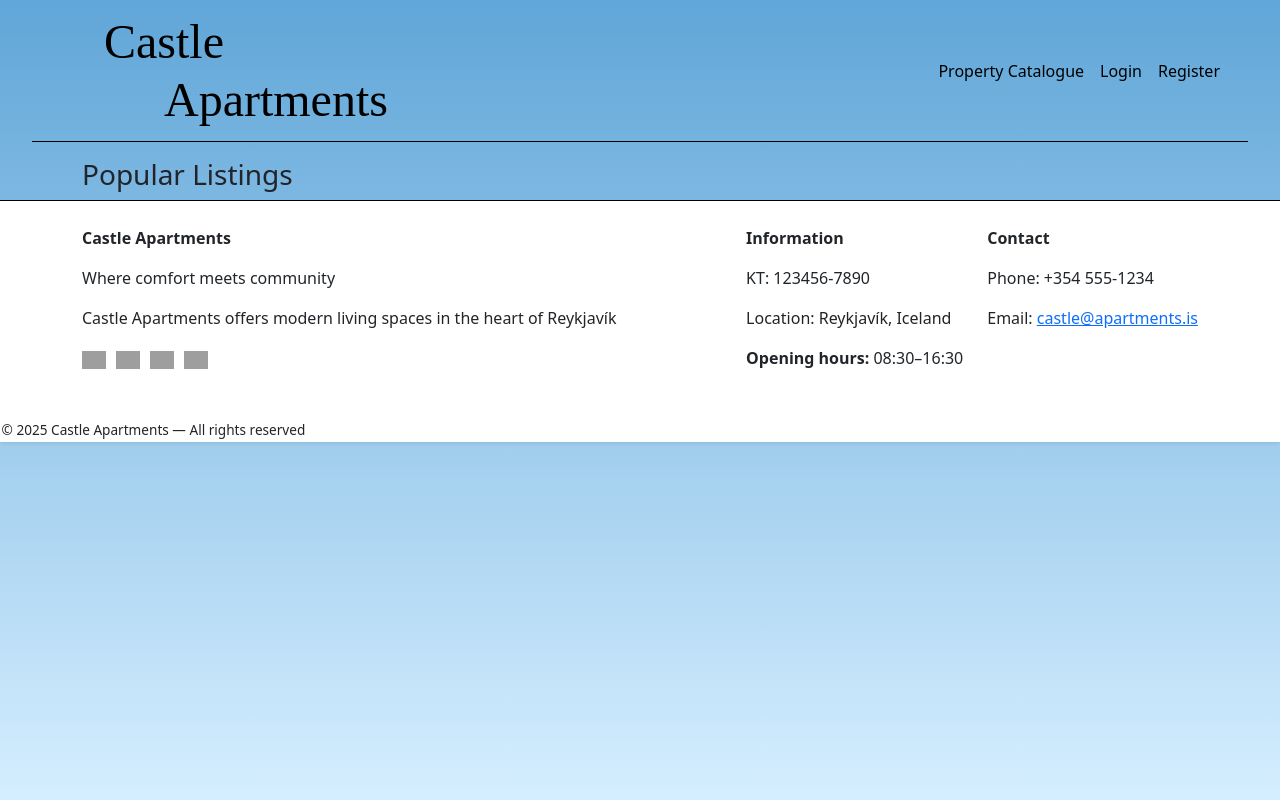
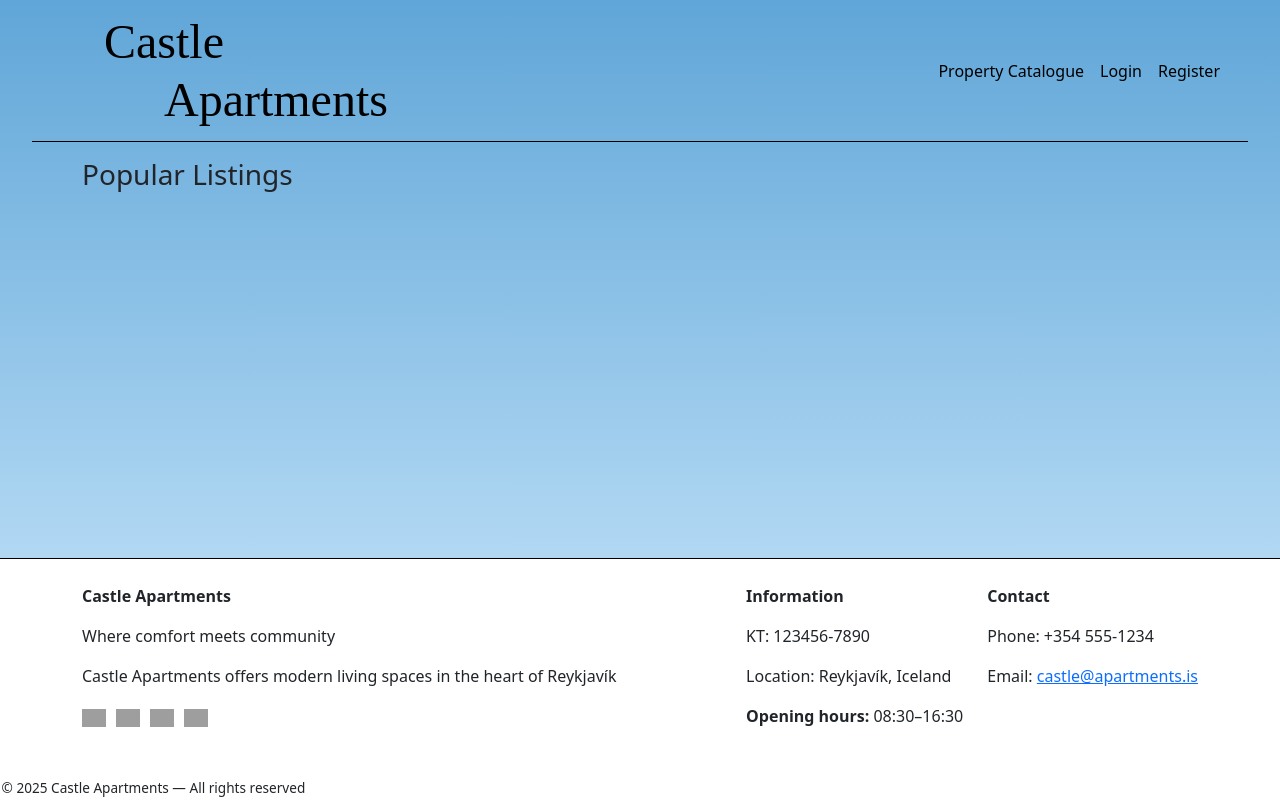
Before and after one commit to CoreMaker94/CastleApartments, a Django app: template templates/home.html in a window 1280 px wide. Run offline with Django 3.2, Linux system fonts and the light colour scheme; the template is opened without the code that fills it, so the values that code supplies are empty; grey boxes are pictures that could not be loaded.

Commit message:
footer fer alltaf neðst á síðuna

```diff
--- a/static/css/main.css
+++ b/static/css/main.css
@@ -10,7 +10,6 @@
   gap: 10px;
   margin-top: 1rem; /* space below "Castle Apartments" */
 }
-
 
 /* SEARCH FIELD */
 .input-group {
@@ -46,7 +45,6 @@
   font-size: 1rem;
 }
 
-
 .brand-stacked {
   display: flex;
   flex-direction: column;
@@ -74,11 +72,14 @@ html {
 }
 
 body {
+  display: flex;
+  flex-direction: column;
   min-height: 100vh;
   margin: 0;
   background: linear-gradient(to bottom, #60A6D8, #D5EEFF);
   background-repeat: no-repeat;
-  background-attachment: fixed; /* optional for smoother scrolling effect */
+  background-size: cover;
+  background-attachment: fixed;
 }
 
 main {
@@ -114,7 +115,6 @@ main {
   object-fit: cover;
 }
 
-
 .spacer {
   height: 50px; /* or whatever space you need */
 }
--- a/templates/base.html
+++ b/templates/base.html
@@ -11,7 +11,7 @@
     <link rel="stylesheet" href="{% static 'css/profile.css' %}">
     <link rel="stylesheet" href="{% static 'css/property-filter.css' %}"
 </head>
-<body>
+<body class="d-flex flex-column min-vh-100">
 
     {% include "navigation.html" %}
 
```
